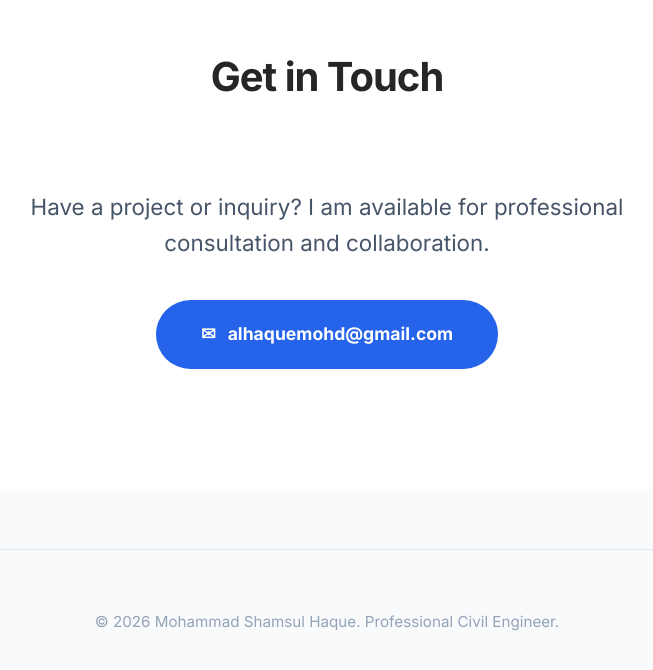
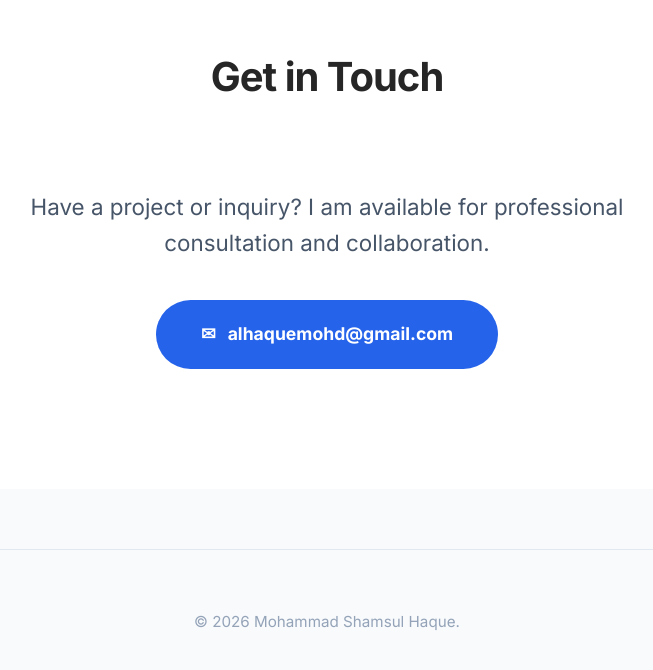
Before and after one commit to saifullahshams2/shams_site, a plain HTML site: page index.html in a window 1280 px wide. Shown: the part 3482-4152 px from the top of the page, without its empty margins (313-966 px from the left). Drawn offline with Linux system fonts and the light colour scheme.

Commit message:
change version

```diff
--- a/index.html
+++ b/index.html
@@ -156,7 +156,7 @@
 
     <footer class="footer">
         <div class="container footer-content">
-            <p>&copy; 2026 Mohammad Shamsul Haque. Professional Civil Engineer.</p>
+            <p>&copy; 2026 Mohammad Shamsul Haque.</p>
         </div>
     </footer>
 
```
Also changed, not shown: 1 other file.
